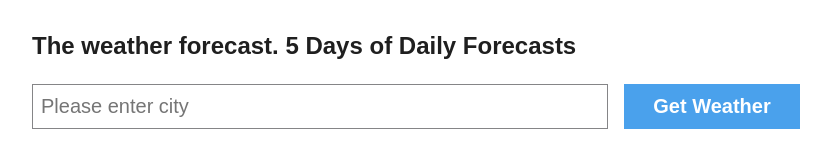
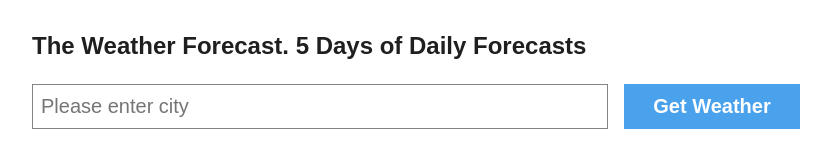
Before and after one commit to mariianazarova/Hillel.JS.Pro, a plain HTML site: page homework-15/index.html in a window 1280 px wide. Shown: the whole page, without its empty margins (224-1055 px from the left). Drawn offline with Linux system fonts and the light colour scheme.

Commit message:
add changing

```diff
--- a/homework-15/index.html
+++ b/homework-15/index.html
@@ -11,7 +11,7 @@
 
 <body>
     <main id="wrapper">
-        <h2>The weather forecast. 5 Days of Daily Forecasts</h2>
+        <h2>The Weather Forecast. 5 Days of Daily Forecasts</h2>
         <form id="new-form" class="mg-top">
             <input type="text" class="city-input input2" placeholder="Please enter city" />
             <input type="submit" class="weather-submit submit2" value="Get Weather" />
```
